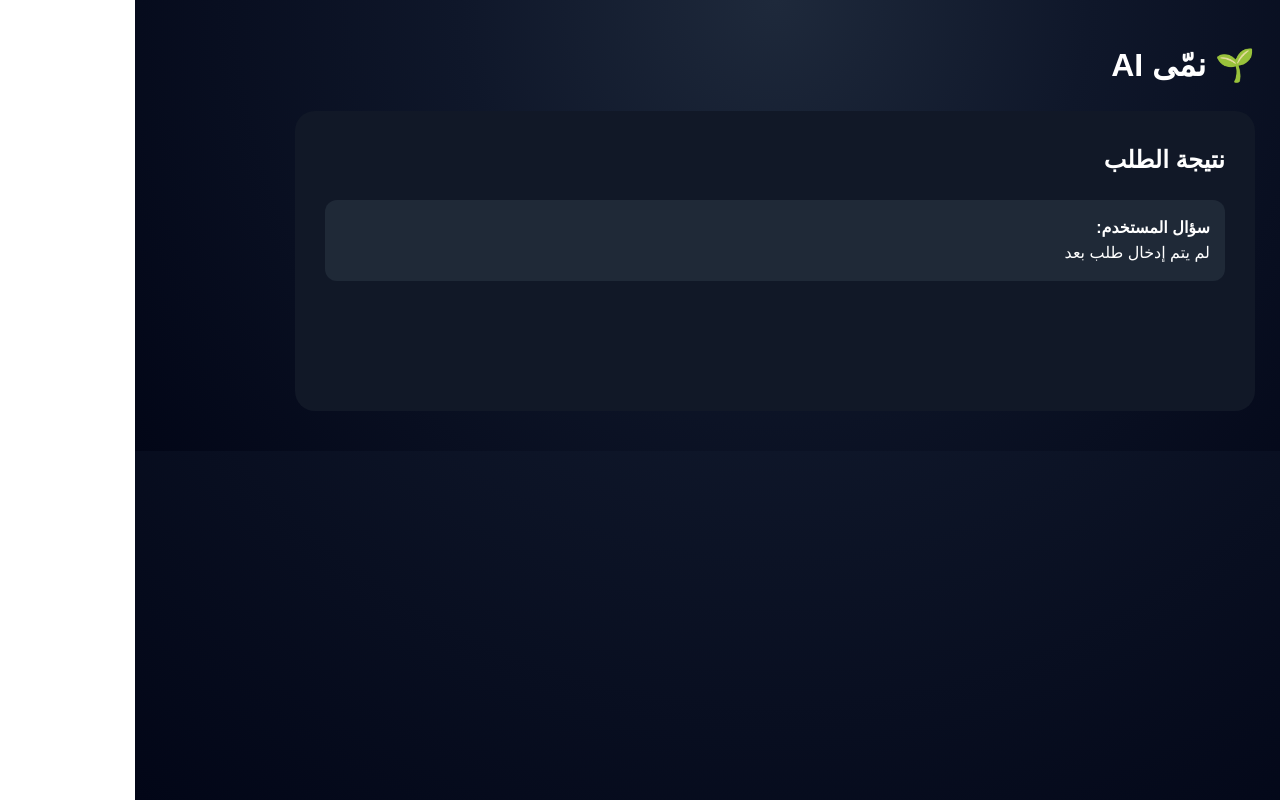
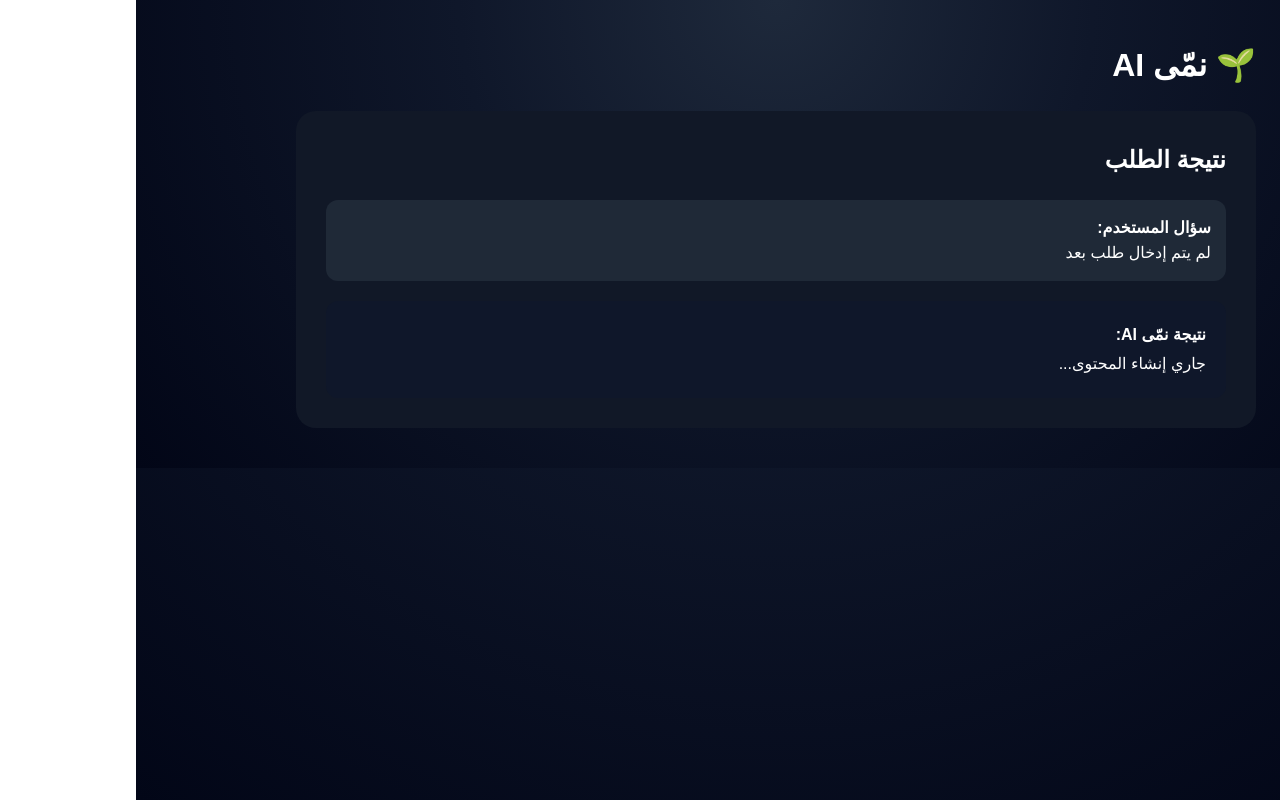
Before and after one commit to namma-ai-sa/namma-ai, a Next.js app: page /ai in a window 1280 px wide. Built offline with nearby package versions, Linux system fonts and the light colour scheme.

Commit message:
connect ai page to article api

```diff
--- a/app/ai/page.jsx
+++ b/app/ai/page.jsx
@@ -3,6 +3,30 @@ export default async function AIPage(props) {
 
   const question =
     searchParams?.q || "لم يتم إدخال طلب بعد";
+
+  let result = "";
+
+  if (
+    question &&
+    question !== "لم يتم إدخال طلب بعد"
+  ) {
+    try {
+      const response = await fetch(
+        `${process.env.NEXT_PUBLIC_SITE_URL}/api/article?topic=${encodeURIComponent(question)}`,
+        {
+          cache: "no-store",
+        }
+      );
+
+      const data = await response.json();
+
+      result =
+        data?.result ||
+        "تعذر الحصول على نتيجة";
+    } catch {
+      result = "حدث خطأ أثناء إنشاء المحتوى";
+    }
+  }
 
   return (
     <main
@@ -38,6 +62,24 @@ export default async function AIPage(props) {
 
           <p>{question}</p>
         </div>
+
+        <div
+          style={{
+            background: "#0f172a",
+            padding: "20px",
+            borderRadius: "12px",
+            marginTop: "20px",
+            whiteSpace: "pre-wrap",
+            lineHeight: "1.8",
+          }}
+        >
+          <strong>نتيجة نمّى AI:</strong>
+
+          <p>
+            {result ||
+              "جاري إنشاء المحتوى..."}
+          </p>
+        </div>
       </div>
     </main>
   );
```
